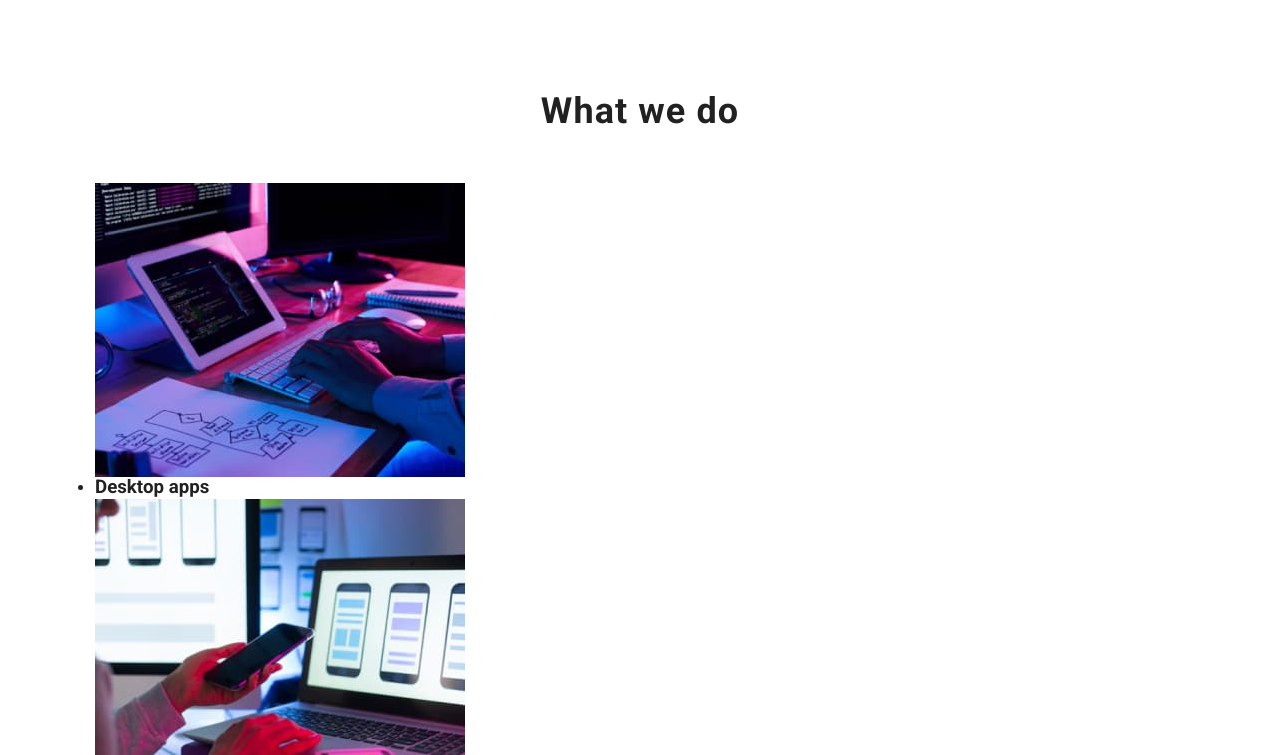
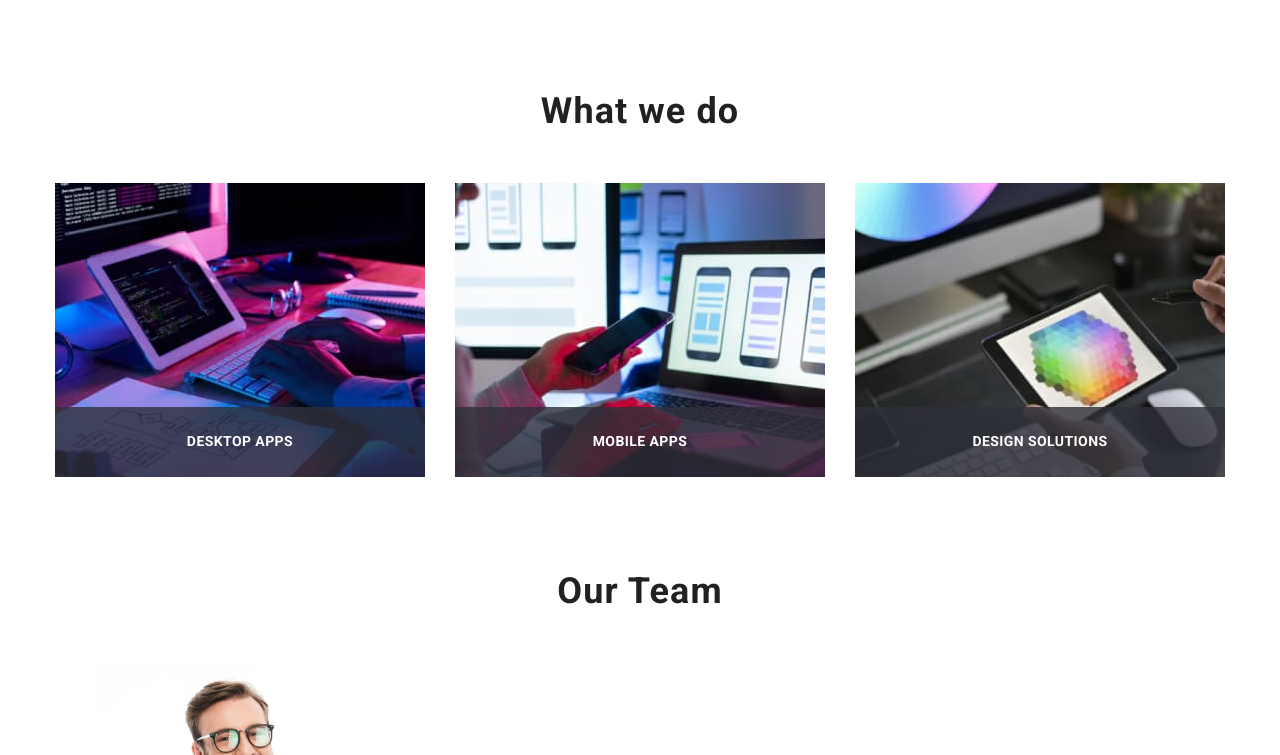
Before and after one commit to SaveAna/goit-markup-hw-07, a plain HTML site: page index.html in a window 1280 px wide. Shown: the part 1025-1780 px from the top of the page. Drawn offline with nearby package versions, Linux system fonts and the light colour scheme.

Commit message:
add production styles

```diff
--- a/sass/components/_features.scss
+++ b/sass/components/_features.scss
@@ -14,7 +14,7 @@
     flex-basis: calc((100% - 3 * 30px) / 4);
   }
 
-  &__thumb {
+&__thumb {
     display: flex;
   align-items: center;
   justify-content: center;
--- /dev/null
+++ b/sass/components/_production.scss
@@ -0,0 +1,32 @@
+.production {
+@include paddings (0);
+
+&__set {
+@extend %list;
+display: flex;
+  gap: getSize('grid-gap');
+}
+
+&__item {
+    position: relative;
+    flex-basis: calc(( 100% - 2 * getSize('grid-gap')) / 3);
+}
+
+&__label {
+    position: absolute;
+    bottom: 0;
+
+  font-size: 14px;
+  line-height: 1.14;
+  letter-spacing: 0.03em;
+  text-transform: uppercase;
+  color: getColor('primary-white');
+  background-color: getBgColor('work-label');
+
+  display: flex;
+  justify-content: center;
+  align-items: center;
+  width: 100%;
+  height: 70px;
+}
+}
--- a/sass/main.scss
+++ b/sass/main.scss
@@ -9,3 +9,4 @@
 @import './components/hero';
 @import './components/button';
 @import './components/features';
+@import './components/production';
--- a/sass/utils/_variables.scss
+++ b/sass/utils/_variables.scss
@@ -52,7 +52,7 @@ $fonts: (
     @return map-get($fonts, $var);
 };
 
-// ========== repetitive values ==========
+// ========== repetitive/main values ==========
 
 $transition: (
 'time': 250ms,
```
Also changed, not shown: css/main.css, css/main.min.css, 3 other files.
